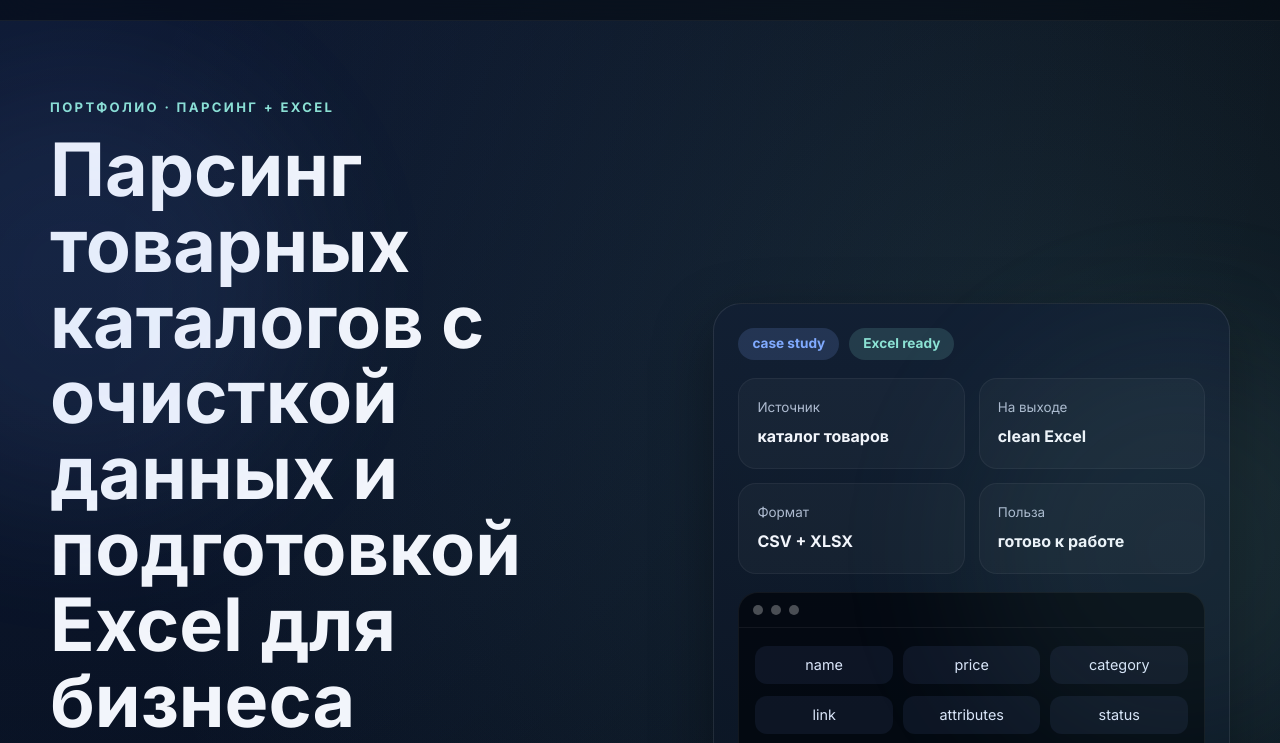
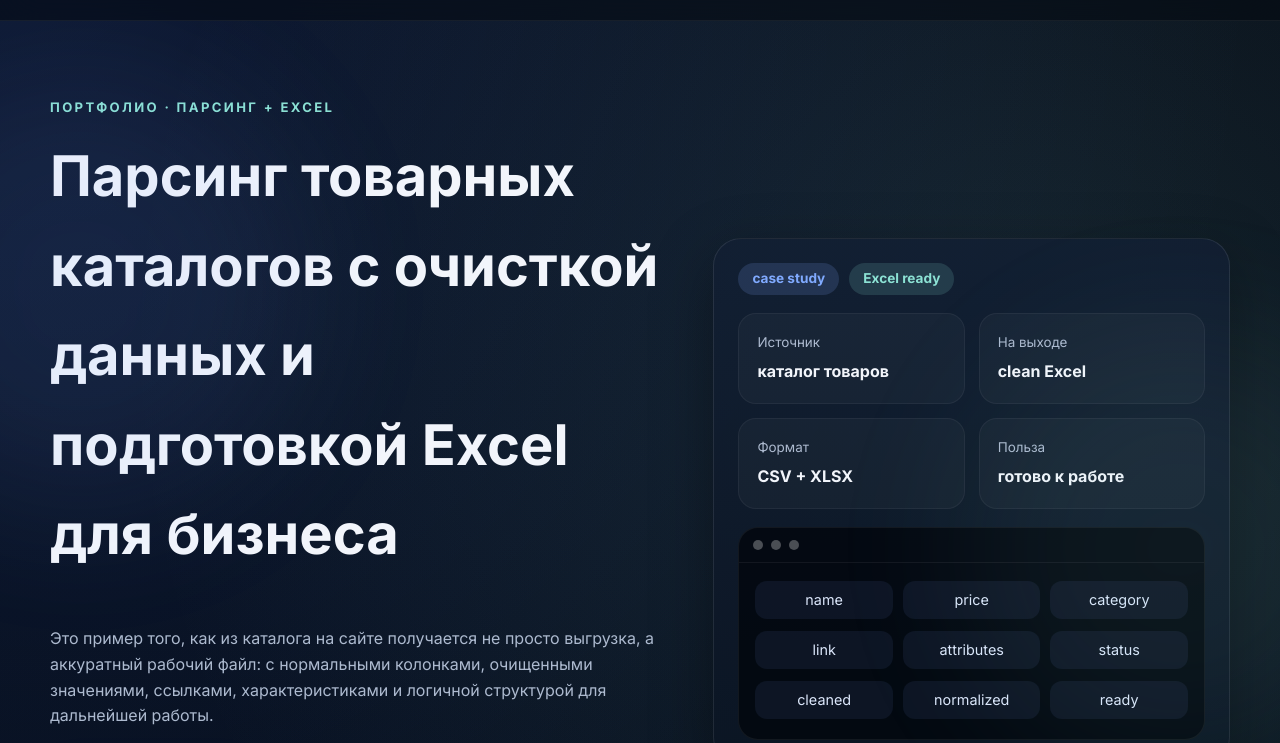
Before and after one commit to summonerx222/parsingsite, a plain HTML site: page index.html in a window 1280 px wide. Shown: the part 52-795 px from the top of the page. Drawn offline with Linux system fonts and the light colour scheme.

Commit message:
Update styles.css

```diff
--- a/styles.css
+++ b/styles.css
@@ -92,10 +92,7 @@
 h1, h2, h3, p { margin-top: 0; }
 
 h1 {
-  font-size: clamp(2.3rem, 6vw, 4.6rem);
-  line-height: 1.03;
-  margin-bottom: 18px;
-  max-width: 12ch;
+  font-size: clamp(28px, 5vw, 56px);
 }
 
 h2 {
```
